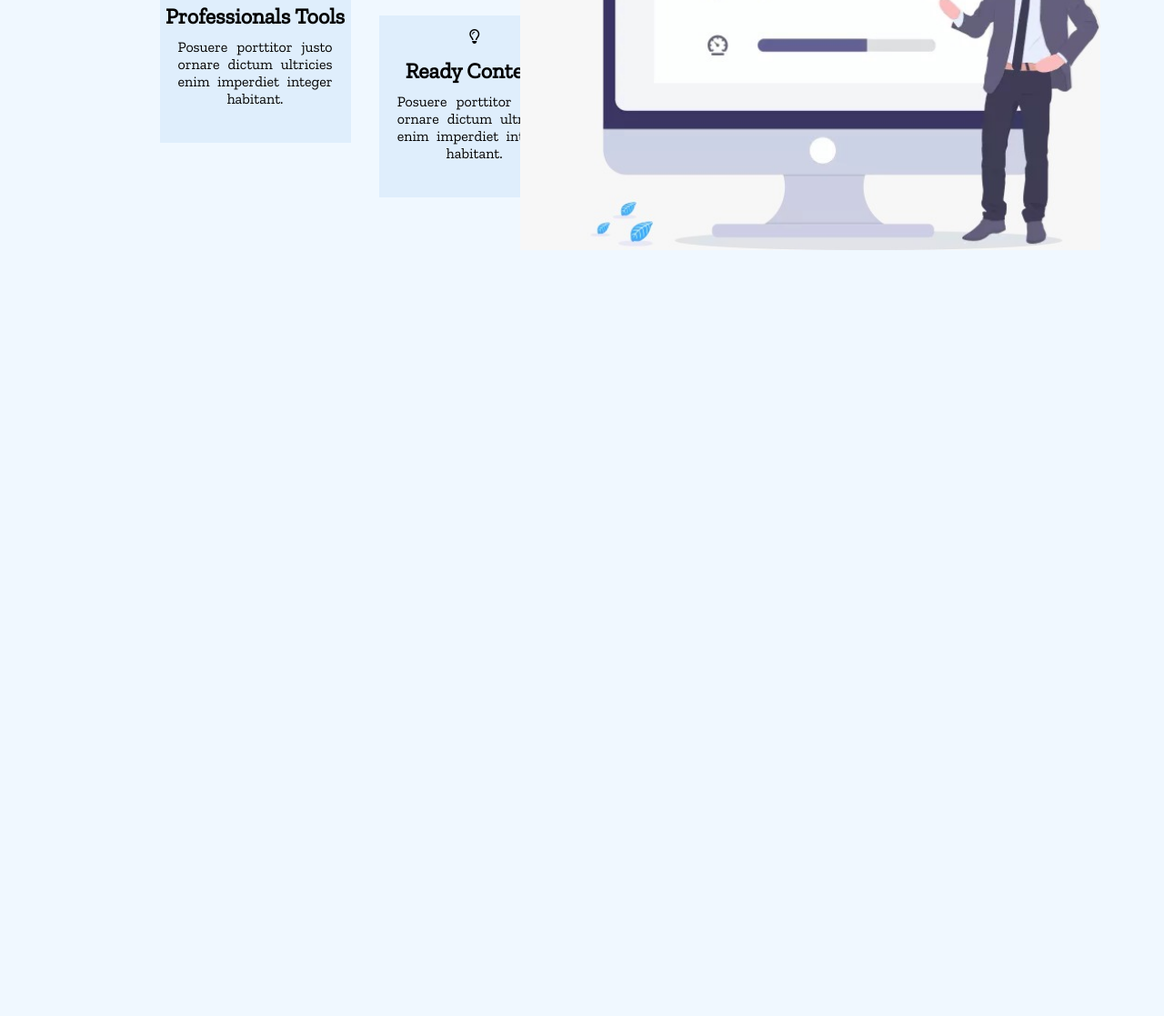
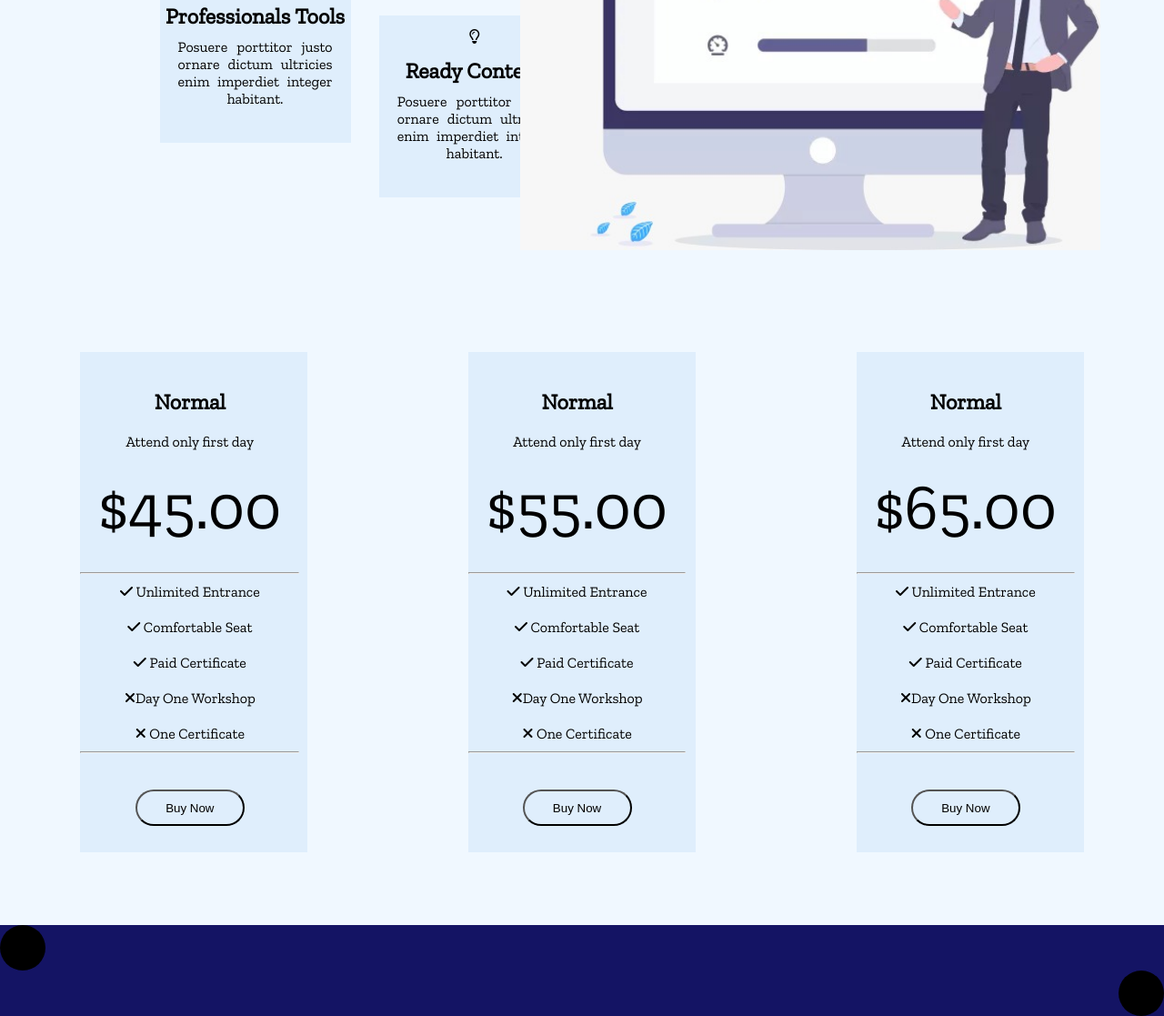
Before and after one commit to ajlalomnicanin/IT-Camp, a plain HTML site: page HTML-CSS/20.cas/index2.html in a window 1280 px wide. Shown: the part 413-1530 px from the top of the page at 91% size. Before the commit the page ends 800 px from the top, so only its background shows below. Drawn offline with nearby package versions, Linux system fonts and the light colour scheme; a web font is replaced by a local one.

Commit message:
CSS-animation

```diff
--- a/HTML-CSS/20.cas/index2.html
+++ b/HTML-CSS/20.cas/index2.html
@@ -65,5 +65,62 @@
       </div>
       <div><img src="./photo.jpg" alt="photo" /></div>
     </section>
+<main>
+    <article>
+      <div>
+        <h1>Normal</h1>
+        <p  class="p">Attend only first day</p>
+        <p  class="p1">$45.00</p>
+        <hr />
+        <p><i class="fa-solid fa-check"></i> Unlimited Entrance</p>
+        <p><i class="fa-solid fa-check"></i> Comfortable Seat</p>
+        <p><i class="fa-solid fa-check"></i> Paid Certificate</p>
+        <p><i class="fa-solid fa-xmark"></i>Day One Workshop</p>
+        <p><i class="fa-solid fa-xmark"></i> One Certificate</p>
+        <hr />
+        <button class="button">Buy Now</button>
+      </div>
+      <div></div>
+      <div></div>
+    </article>
+    <article>
+      <div>
+        <h1>Normal</h1>
+        <p  class="p">Attend only first day</p>
+        <p  class="p1">$55.00</p>
+        <hr />
+        <p><i class="fa-solid fa-check"></i> Unlimited Entrance</p>
+        <p><i class="fa-solid fa-check"></i> Comfortable Seat</p>
+        <p><i class="fa-solid fa-check"></i> Paid Certificate</p>
+        <p><i class="fa-solid fa-xmark"></i>Day One Workshop</p>
+        <p><i class="fa-solid fa-xmark"></i> One Certificate</p>
+        <hr />
+        <button class="button">Buy Now</button>
+      </div>
+      <div></div>
+      <div></div>
+    </article>
+    <article>
+      <div>
+        <h1>Normal</h1>
+        <p  class="p">Attend only first day</p>
+        <p  class="p1">$65.00</p>
+        <hr />
+        <p><i class="fa-solid fa-check"></i> Unlimited Entrance</p>
+        <p><i class="fa-solid fa-check"></i> Comfortable Seat</p>
+        <p><i class="fa-solid fa-check"></i> Paid Certificate</p>
+        <p><i class="fa-solid fa-xmark"></i>Day One Workshop</p>
+        <p><i class="fa-solid fa-xmark"></i> One Certificate</p>
+        <hr />
+        <button class="button">Buy Now</button>
+      </div>
+    </article>
+  </main>
+  <footer>
+    <div class="parent">
+      <div class="child1"></div>
+      <div class="child2"></div>
+    </div>
+  </footer>
   </body>
 </html>
--- a/HTML-CSS/20.cas/style2.css
+++ b/HTML-CSS/20.cas/style2.css
@@ -94,3 +94,61 @@ img {
   top: 50px;
   right: 70px;
 }
+article {
+  width: 250px;
+  height: 550px;
+  background-color: rgb(223, 238, 252);
+  display: flex;
+  margin-top: 150px;
+}
+article div {
+  text-align: center;
+}
+article h1 {
+  padding-top: 40px;
+
+  padding-bottom: 10px;
+}
+
+article .p1 {
+  font-size: 70px;
+  padding-bottom: 30px;
+}
+
+article p {
+  padding: 10px 0px;
+}
+.button {
+  width: 120px;
+  height: 40px;
+  border-radius: 90px;
+  margin-top: 40px;
+  background-color: rgb(223, 238, 252);
+}
+main {
+  display: flex;
+  justify-content: space-around;
+}
+
+footer {
+  margin-top: 80px;
+  width: 100%;
+  height: 100px;
+  background-color: rgb(20, 20, 100);
+}
+.child1 {
+  background-color: black;
+  width: 50px;
+  height: 50px;
+  border-radius: 50%;
+}
+.child2 {
+  background-color: black;
+  width: 50px;
+  height: 50px;
+  border-radius: 50%;
+  float: right;
+}
+
+.child1:hover {
+}
--- /dev/null
+++ b/HTML-CSS/20.cas/style3.css
@@ -0,0 +1,152 @@
+* {
+  margin: 0px;
+  box-sizing: border-box;
+}
+body {
+  background-color: #1d1d20;
+  font-family: "Public Sans", sans-serif;
+  --font-family-sans-serif: "Public Sans", sans-serif;
+}
+
+header {
+  width: 100%;
+  height: 65px;
+  background-color: #2a3038;
+  display: flex;
+  align-items: center;
+  justify-content: space-between;
+  position: relative;
+  z-index: 10;
+}
+.first img {
+  height: 50px;
+  width: 140px;
+  margin-left: 10px;
+}
+.second {
+  width: 400px;
+  /* margin-right: 650px; */
+  display: flex;
+}
+.second img {
+  width: 90px;
+  height: 50px;
+}
+.second .iconn {
+  color: #9da0a8;
+  position: absolute;
+  top: 28px;
+  left: 280px;
+  z-index: 10;
+  font-size: x-small;
+}
+.second button {
+  width: 250px;
+  height: 40px;
+  margin-top: 5px;
+  padding-right: 80px;
+  background-color: #3d4349;
+  /* background-color: rgba(42, 48, 56, 0.4); */
+  /* opacity: 0.4; */
+  color: #9da0a8;
+  font-size: 14px;
+  border: none;
+  border-radius: 5px;
+}
+.third {
+  border: 1px solid beige;
+  width: 1000px;
+  height: 50px;
+  display: flex;
+  justify-content: space-evenly;
+}
+.third a {
+  background-color: aquamarine;
+  color: #9da0a8;
+  margin: 10px;
+}
+.header1 {
+  height: 80px;
+  /* background-color: aqua; */
+  display: flex;
+  align-items: center;
+  justify-content: space-around;
+  border-bottom: 1px solid rgb(84, 82, 82);
+}
+.img img {
+  margin-left: 150px;
+  width: 60px;
+  height: 60px;
+}
+.main-nav {
+  /* margin-right: 500px; */
+}
+.main {
+  display: flex;
+}
+.main h2 {
+  color: azure;
+}
+.main img {
+  width: 25px;
+  height: 30px;
+  margin: 0px 20px;
+}
+.nav {
+  display: flex;
+}
+.right {
+  display: flex;
+  justify-content: space-evenly;
+}
+.main button {
+  height: 20px;
+  margin-top: 5px;
+  border-radius: 5px;
+  position: relative;
+  z-index: 10;
+  background-color: rgb(206, 213, 219);
+  color: rgb(255, 255, 255);
+  text-transform: uppercase;
+}
+.nav {
+  /* margin: 0px 40px; */
+  display: flex;
+  justify-content: space-evenly;
+  color: rgb(255, 255, 255);
+}
+.nav a {
+  color: rgb(0, 0, 255);
+}
+.right {
+  color: rgb(255, 255, 255);
+  width: 700px;
+  /* padding: 40px; */
+  /* display: flex; */
+  /* justify-content: space-evenly; */
+  /* position: relative; */
+  /* left: 50px; */
+  /* right: 50px; */
+}
+.right .one {
+  /* position: relative; */
+  /* right: 80px; */
+  /* margin: 10px; */
+  /* padding: 0px 10px; */
+  /* background-color: aqua; */
+  padding: 15px;
+}
+nav {
+  display: flex;
+  align-items: left;
+  height: 50px;
+  background-color: aqua;
+  padding-top: 25px;
+  padding-left: 155px;
+  border-bottom: 1px;
+}
+nav a {
+  color: blue;
+  padding-right: 20px;
+  text-decoration: none;
+}
--- /dev/null
+++ b/HTML-CSS/21.cas/style.css
@@ -0,0 +1,33 @@
+* {
+  margin: 0px;
+  box-sizing: border-box;
+}
+.parent {
+  margin: auto;
+  width: 60%;
+  height: 80vh;
+  background-color: rgb(145, 173, 158);
+  display: flex;
+  flex-direction: column;
+  /* Horizontalno poravnjanje : */
+  /* align-items: center; */
+
+  /* Vertikalno poravnjanje */
+  justify-content: flex-end;
+  justify-content: space-between;
+}
+
+.box {
+  width: 150px;
+  height: 150px;
+}
+
+.first {
+  background-color: blue;
+}
+.second {
+  background-color: violet;
+}
+.third {
+  background-color: blueviolet;
+}
--- /dev/null
+++ b/HTML-CSS/21.cas/style1.css
@@ -0,0 +1,36 @@
+* {
+  margin: 0px;
+  box-sizing: border-box;
+}
+.parent {
+  margin: auto;
+  background-color: aqua;
+  width: 500px;
+  height: 500px;
+}
+.child {
+  width: 50%;
+  height: 50%;
+  background-color: rosybrown;
+  /* border-radius: 50%; */
+  transition: transform 1.0s cubic-bezier(0.4, 0, 1, 1) 2s;
+  /* transition-property:transform ;na koji se property odnosi  */
+  /* transition-duration:1s ;trajanje transformacije */
+  /* transition-timing-function: ease-in-out;funkcija po kosjoj se vrsi transformacija  */
+  transition-duration: ;
+}
+.parent:hover .child {
+      /* transform: translateX(100%);pomeranje po X osi */
+    /* transform: translateY(100%);pomeranje po y osi */
+  transform: translate(100%, 100%);
+  /* pomeranje po x i y osi */
+  /* transition: transform 1.0s ease-in-out; samo kada predjemo misem */
+  background-color: blue;
+}
+
+/* .child:hover {
+  /* transform: scale(1.2); jedna vrednost povecava odnosno smanjuje element na
+  osnovu unete vrednosti proporcijalno po x i y osi
+     */
+/* transform: scale(1.2, 0.5); */
+/* ako imame dve vrednisti prva se odnosi na x a druga na y osu */
```
Also changed, not shown: HTML-CSS/20.cas/index1.html (+0 -1 lines), HTML-CSS/20.cas/index3.html (added, +73 -0 lines), HTML-CSS/21.cas/index.html (added, +35 -0 lines), HTML-CSS/21.cas/index1.html (added, +15 -0 lines), HTML-CSS/20.cas/icon3.jpg (added), HTML-CSS/20.cas/logo3.jpg (added), HTML-CSS/20.cas/logo33.jpg (added), HTML-CSS/20.cas/mood3.jpg (added), HTML-CSS/20.cas/wordpress-charts-2.png (deleted).
